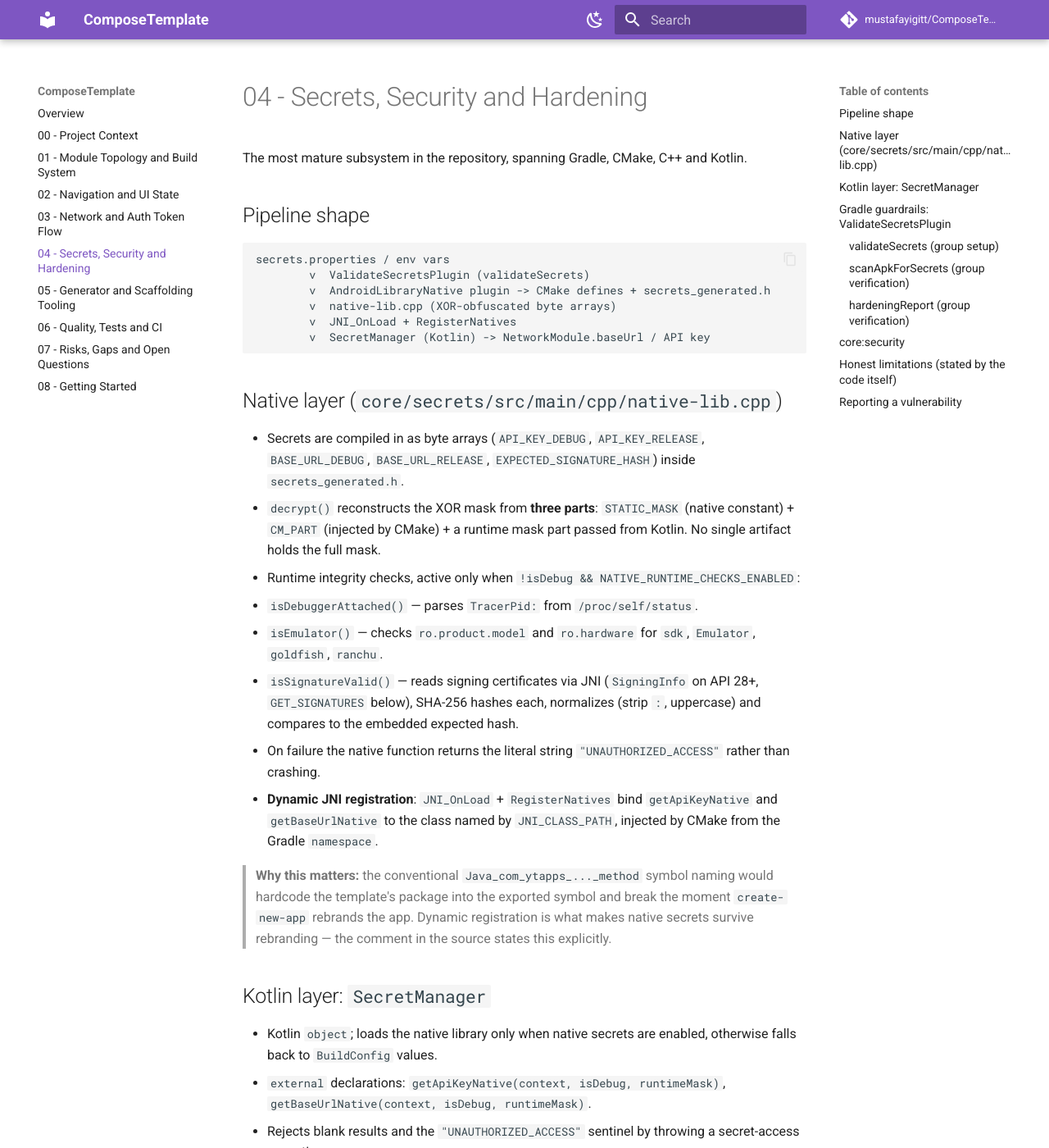
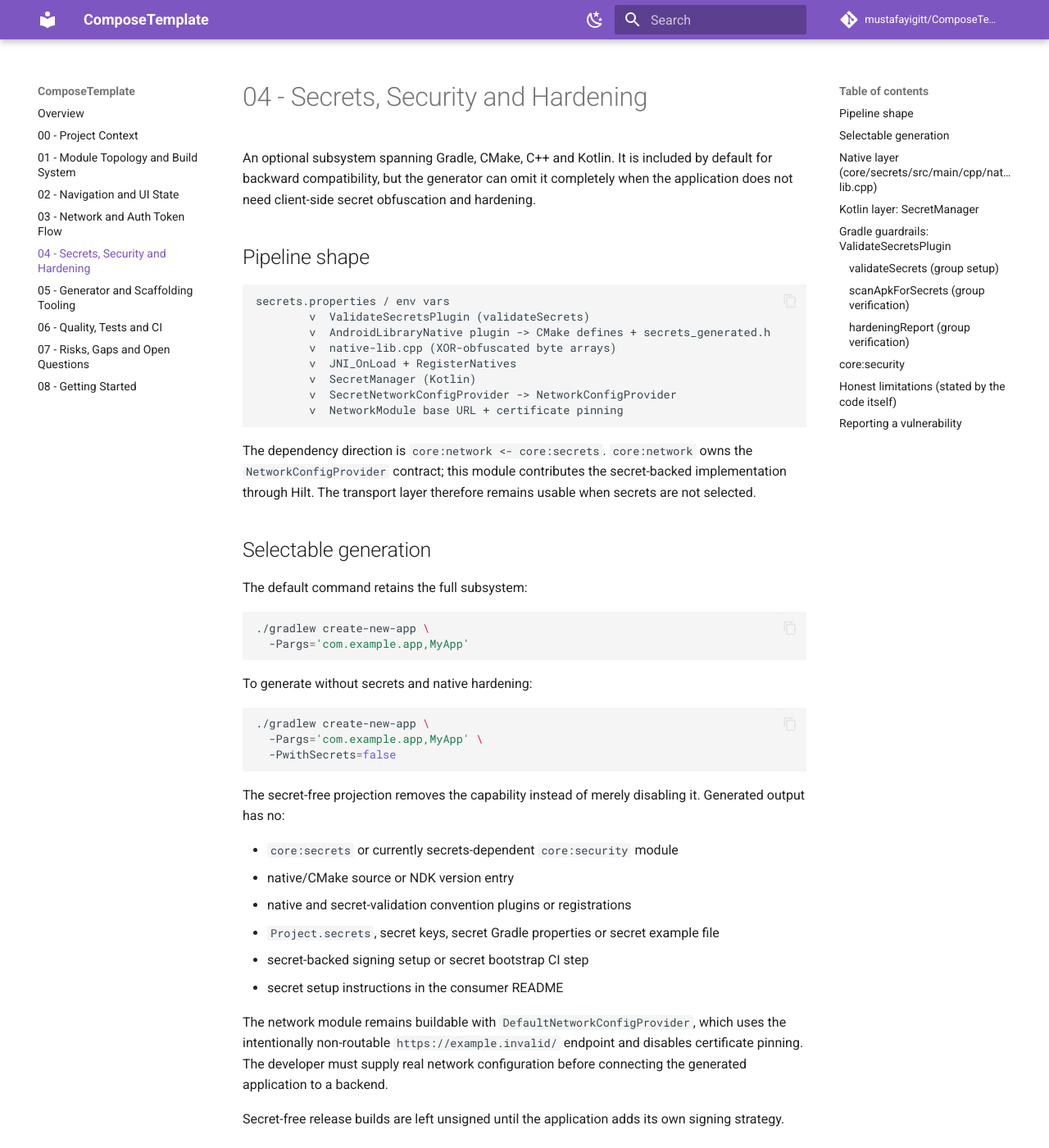
Before and after one commit to mustafayigitt/ComposeTemplate, an MkDocs documentation site: the page built from wiki/04-secrets-and-hardening.md, in a window 1280 px wide and 1400 px high. Shown: the whole window at 82% size. Built offline with MkDocs 1.6.1 and Material for MkDocs 9.7.7, drawn with Linux system fonts in a browser that asks for light colours; comment, search, counter and statistics services are not loaded; some of the changed text lies outside the part shown.

Commit message:
docs: align network and secrets architecture

````diff
--- a/wiki/04-secrets-and-hardening.md
+++ b/wiki/04-secrets-and-hardening.md
@@ -1,6 +1,6 @@
 # 04 - Secrets, Security and Hardening
 
-The most mature subsystem in the repository, spanning Gradle, CMake, C++ and Kotlin.
+An optional subsystem spanning Gradle, CMake, C++ and Kotlin. It is included by default for backward compatibility, but the generator can omit it completely when the application does not need client-side secret obfuscation and hardening.
 
 ## Pipeline shape
 
@@ -10,8 +10,42 @@ secrets.properties / env vars
         v  AndroidLibraryNative plugin -> CMake defines + secrets_generated.h
         v  native-lib.cpp (XOR-obfuscated byte arrays)
         v  JNI_OnLoad + RegisterNatives
-        v  SecretManager (Kotlin) -> NetworkModule.baseUrl / API key
+        v  SecretManager (Kotlin)
+        v  SecretNetworkConfigProvider -> NetworkConfigProvider
+        v  NetworkModule base URL + certificate pinning
 ```
+
+The dependency direction is `core:network <- core:secrets`. `core:network` owns the `NetworkConfigProvider` contract; this module contributes the secret-backed implementation through Hilt. The transport layer therefore remains usable when secrets are not selected.
+
+## Selectable generation
+
+The default command retains the full subsystem:
+
+```bash
+./gradlew create-new-app \
+  -Pargs='com.example.app,MyApp'
+```
+
+To generate without secrets and native hardening:
+
+```bash
+./gradlew create-new-app \
+  -Pargs='com.example.app,MyApp' \
+  -PwithSecrets=false
+```
+
+The secret-free projection removes the capability instead of merely disabling it. Generated output has no:
+
+- `core:secrets` or currently secrets-dependent `core:security` module
+- native/CMake source or NDK version entry
+- native and secret-validation convention plugins or registrations
+- `Project.secrets`, secret keys, secret Gradle properties or secret example file
+- secret-backed signing setup or secret bootstrap CI step
+- secret setup instructions in the consumer README
+
+The network module remains buildable with `DefaultNetworkConfigProvider`, which uses the intentionally non-routable `https://example.invalid/` endpoint and disables certificate pinning. The developer must supply real network configuration before connecting the generated application to a backend.
+
+Secret-free release builds are left unsigned until the application adds its own signing strategy.
 
 ## Native layer (`core/secrets/src/main/cpp/native-lib.cpp`)
 
@@ -33,6 +67,8 @@ secrets.properties / env vars
 - Rejects blank results and the `"UNAUTHORIZED_ACCESS"` sentinel by throwing a secret-access exception.
 - Base URL contract: HTTPS required for release, must end with `/`.
 - Requires an explicit `initialize(context)` call at startup — a global object with a nullable context, so initialization order matters.
+
+`SecretNetworkConfigProvider` adapts `SecretManager` to the network-owned contract and contributes itself through `@Binds @IntoSet`. It supplies the base URL, certificate-pinning switch and pins. If this module is absent, `NetworkModule` uses its own default provider; if multiple providers are contributed, startup wiring fails clearly rather than picking one silently.
 
 ## Gradle guardrails: `ValidateSecretsPlugin`
 
@@ -61,6 +97,8 @@ Prints the effective posture: native secrets on/off, native runtime checks, cert
 
 `DeviceIntegrityManager` plus a small policy model: `SecurityPolicy`, `SecurityFinding`, `SecurityAction`, `SecurityReport` — findings are surfaced as data with an associated action rather than hard-coded reactions.
 
+This module currently depends on the secrets capability and is therefore omitted together with it when `-PwithSecrets=false` is selected.
+
 ## Honest limitations (stated by the code itself)
 
 - XOR + NDK is **obfuscation, not encryption**. A determined attacker with the APK can recover secrets; this raises cost, it does not prevent extraction.
````
Also changed, not shown: wiki/03-network-and-auth.md (+17 -4 lines).
